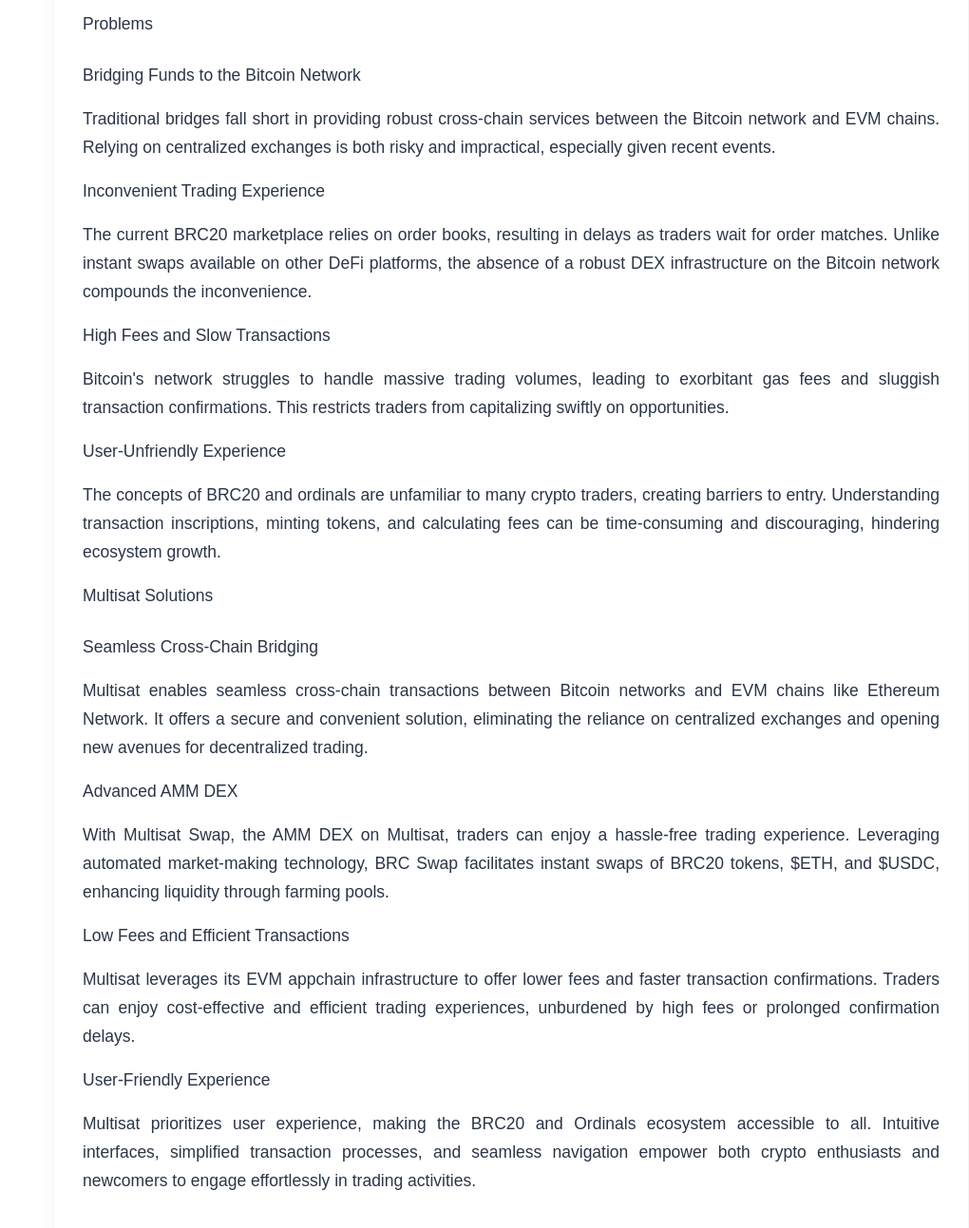
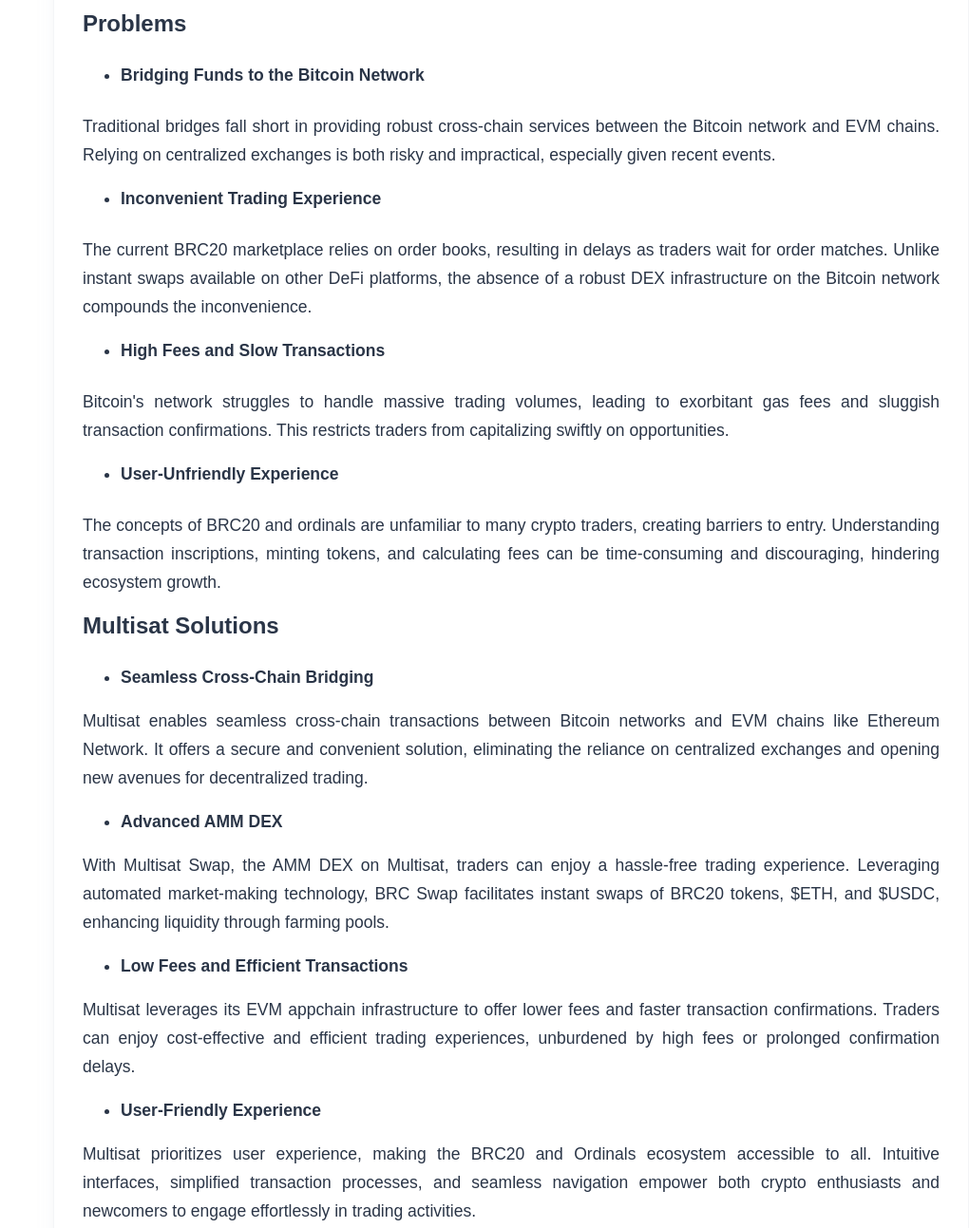
Before and after one commit to maulanabadarin123/multiset, a website: page index.html in a window 1280 px wide. Shown: the part 800-2093 px from the top of the page at 95% size, without its empty margins (237-1257 px from the left). Drawn offline with Linux system fonts and the light colour scheme.

Commit message:
eight commit

```diff
--- a/index.html
+++ b/index.html
@@ -135,56 +135,72 @@
             <h5 class="mb-3" style="line-height: 30px;text-align:justify;">
               Multisat is revolutionizing the realm of BRC20 and Ordinals trading, offering a comprehensive solution that addresses problems and propels the growth of this dynamic ecosystem. With its range of unique features and user-friendly interface, Multisat provides unparalleled opportunities for traders and enthusiasts alike.
              </h5>
-             <h5 class="mb-4" style="line-height: 30px;text-align:justify;">
+             <h5 class="mb-4" style="line-height: 30px;text-align:justify;font-weight: 600;font-size: 24px;">
               Problems
              </h5>
-             <h5 class="mb-3" style="line-height: 30px;text-align:justify;">
-              Bridging Funds to the Bitcoin Network
+             <h5 class="mb-4" style="line-height: 30px;text-align:justify;font-weight: 600;">
+              <ul style="list-style:inherit;margin-left: 40px;">
+                <li>Bridging Funds to the Bitcoin Network</li>
+              </ul>
              </h5>
              <h5 class="mb-3" style="line-height: 30px;text-align:justify;">
               Traditional bridges fall short in providing robust cross-chain services between the Bitcoin network and EVM chains. Relying on centralized exchanges is both risky and impractical, especially given recent events.
              </h5>
-             <h5 class="mb-3" style="line-height: 30px;text-align:justify;">
-              Inconvenient Trading Experience
+             <h5 class="mb-4" style="line-height: 30px;text-align:justify;font-weight: 600;">
+             <ul style="list-style:inherit;margin-left: 40px;">
+              <li>Inconvenient Trading Experience</li>
+             </ul>
              </h5>
              <h5 class="mb-3" style="line-height: 30px;text-align:justify;">
               The current BRC20 marketplace relies on order books, resulting in delays as traders wait for order matches. Unlike instant swaps available on other DeFi platforms, the absence of a robust DEX infrastructure on the Bitcoin network compounds the inconvenience.
              </h5>
-             <h5 class="mb-3" style="line-height: 30px;text-align:justify;">
-              High Fees and Slow Transactions
+             <h5 class="mb-4" style="line-height: 30px;text-align:justify;font-weight: 600;">
+              <ul style="list-style:inherit;margin-left: 40px;">
+                <li>High Fees and Slow Transactions</li>
+               </ul>
              </h5>
              <h5 class="mb-3" style="line-height: 30px;text-align:justify;">
               Bitcoin's network struggles to handle massive trading volumes, leading to exorbitant gas fees and sluggish transaction confirmations. This restricts traders from capitalizing swiftly on opportunities.
              </h5>
-             <h5 class="mb-3" style="line-height: 30px;text-align:justify;">
-              User-Unfriendly Experience
+             <h5 class="mb-4" style="line-height: 30px;text-align:justify;font-weight: 600;">
+              <ul style="list-style:inherit;margin-left: 40px;">
+                <li>User-Unfriendly Experience</li>
+               </ul>
              </h5>
              <h5 class="mb-3" style="line-height: 30px;text-align:justify;">
               The concepts of BRC20 and ordinals are unfamiliar to many crypto traders, creating barriers to entry. Understanding transaction inscriptions, minting tokens, and calculating fees can be time-consuming and discouraging, hindering ecosystem growth.
              </h5>
-             <h5 class="mb-4" style="line-height: 30px;text-align:justify;">
+             <h5 class="mb-4" style="line-height: 30px;text-align:justify;font-weight: 600;font-size: 24px;">
               Multisat Solutions
              </h5>
-             <h5 class="mb-3" style="line-height: 30px;text-align:justify;">
-              Seamless Cross-Chain Bridging
+             <h5 class="mb-3" style="line-height: 30px;text-align:justify;font-weight: 600;">
+              <ul style="list-style:inherit;margin-left: 40px;">
+                <li>Seamless Cross-Chain Bridging</li>
+               </ul>
              </h5>
              <h5 class="mb-3" style="line-height: 30px;text-align:justify;">
               Multisat enables seamless cross-chain transactions between Bitcoin networks and EVM chains like Ethereum Network. It offers a secure and convenient solution, eliminating the reliance on centralized exchanges and opening new avenues for decentralized trading.
              </h5>
-             <h5 class="mb-3" style="line-height: 30px;text-align:justify;">
-              Advanced AMM DEX
+             <h5 class="mb-3" style="line-height: 30px;text-align:justify;font-weight: 600;">
+              <ul style="list-style:inherit;margin-left: 40px;">
+                <li>Advanced AMM DEX</li>
+               </ul>
              </h5>
              <h5 class="mb-3" style="line-height: 30px;text-align:justify;">
               With Multisat Swap, the AMM DEX on Multisat, traders can enjoy a hassle-free trading experience. Leveraging automated market-making technology, BRC Swap facilitates instant swaps of BRC20 tokens, $ETH, and $USDC, enhancing liquidity through farming pools.
              </h5>
-             <h5 class="mb-3" style="line-height: 30px;text-align:justify;">
-              Low Fees and Efficient Transactions
+             <h5 class="mb-3" style="line-height: 30px;text-align:justify;font-weight: 600;">
+              <ul style="list-style:inherit;margin-left: 40px;">
+                <li>Low Fees and Efficient Transactions</li>
+               </ul>
              </h5>
              <h5 class="mb-3" style="line-height: 30px;text-align:justify;">
               Multisat leverages its EVM appchain infrastructure to offer lower fees and faster transaction confirmations. Traders can enjoy cost-effective and efficient trading experiences, unburdened by high fees or prolonged confirmation delays.
              </h5>
-             <h5 class="mb-3" style="line-height: 30px;text-align:justify;">
-              User-Friendly Experience
+             <h5 class="mb-3" style="line-height: 30px;text-align:justify;font-weight: 600;">
+              <ul style="list-style:inherit;margin-left: 40px;">
+                <li>User-Friendly Experience</li>
+               </ul>
              </h5>
              <h5 class="mb-3" style="line-height: 30px;text-align:justify;">
               Multisat prioritizes user experience, making the BRC20 and Ordinals ecosystem accessible to all. Intuitive interfaces, simplified transaction processes, and seamless navigation empower both crypto enthusiasts and newcomers to engage effortlessly in trading activities.
```
